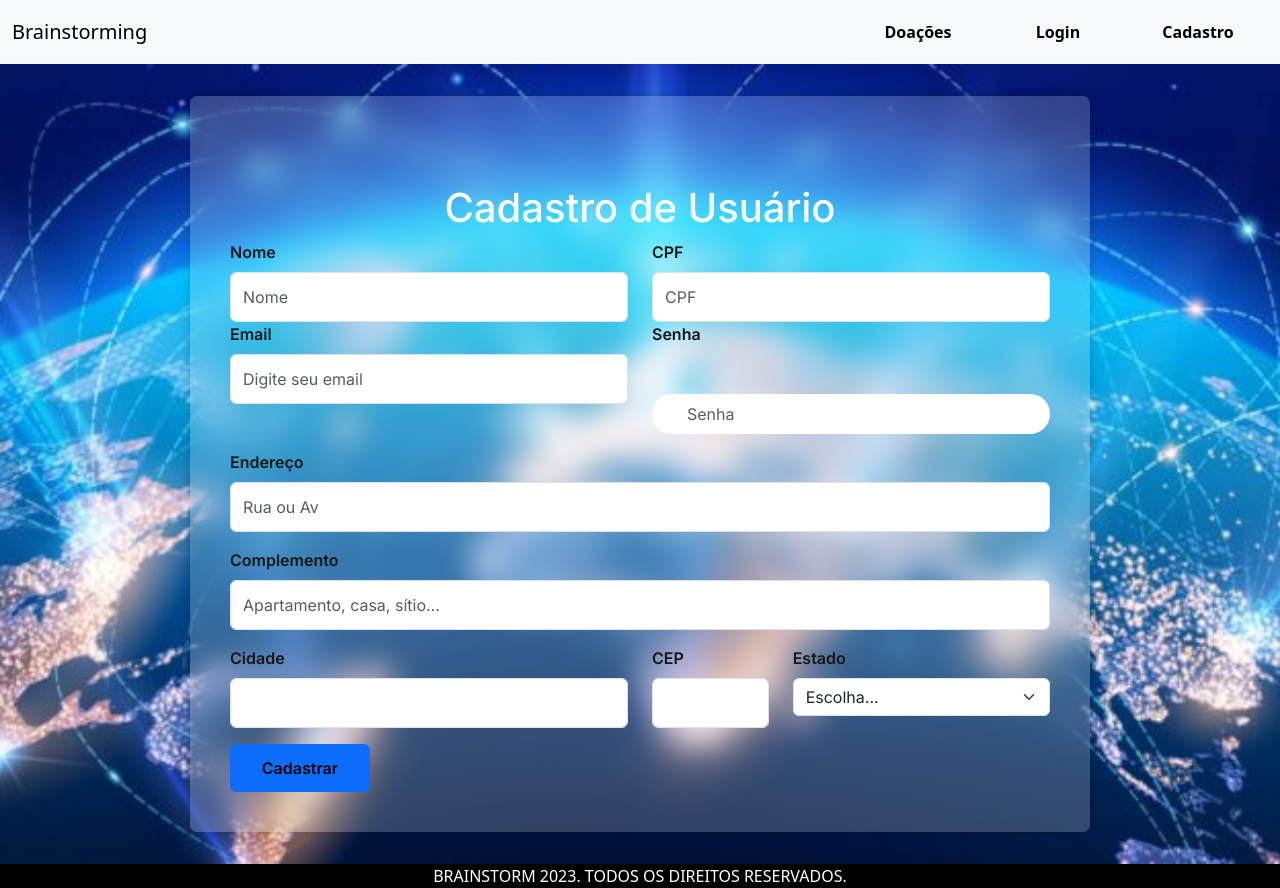
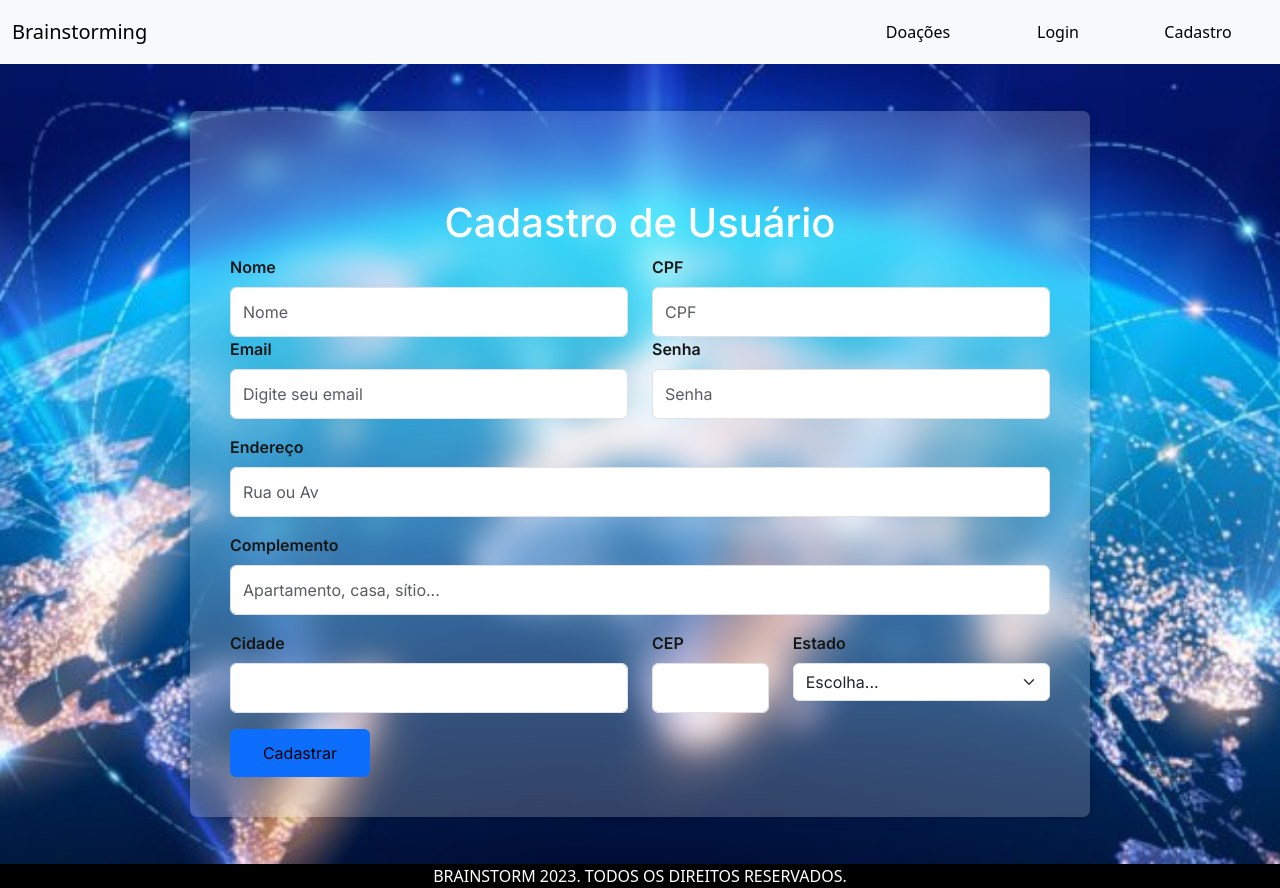
Before and after one commit to EliasAraujoDev/projetoCursoRedes, a PHP site: page /views/cadastro.php in a window 1280 px wide. Run offline with PHP 8.4, Linux system fonts and the light colour scheme.

Commit message:
renan correçoes cadastro e login

```diff
--- a/css/cadastroUser.css
+++ b/css/cadastroUser.css
@@ -53,7 +53,7 @@ h1{
   padding: 12px; /* Increased padding */
   color: #000000;
   font-size: 16px; /* Increased font size */
-  font-weight: 600;
+  font-weight: none;
   border: none !important;
   transition: all linear 160ms;
   cursor: pointer;
@@ -63,3 +63,8 @@ h1{
   transform: scale(1.05);
 /*   background-color: #3a3a3a;
  */}
+
+.input-group{
+  margin-top: none;
+  padding: none;
+}
--- a/css/index.css
+++ b/css/index.css
@@ -125,11 +125,9 @@
 
 
 #index input[type="text"], input[type="password"] {
-  border: none;
-  margin-top: 40px;
-  border-radius: 60px;
-  padding: 8px 0 8px 35px;
-  outline: none;
+/*   margin-top: 40px;    estava afetyando o campo senha no cadastro*/
+/*   padding: 8px 0 8px 35px;
+ */  outline: none;
   width: 100%;
 }
 
--- a/views/cadastro.php
+++ b/views/cadastro.php
@@ -7,7 +7,7 @@ require_once $_SERVER['DOCUMENT_ROOT'] . '/projetocursoredes/templates/cabecalho
 </head>
 
 
-    <div id="cadastro">
+<div id="cadastro">
 
     <div class="container form-container">
         <form class="w-100" id="userForm">
@@ -28,9 +28,7 @@ require_once $_SERVER['DOCUMENT_ROOT'] . '/projetocursoredes/templates/cabecalho
                 </div>
                 <div class="col-md-6">
                     <label for="inputPassword4" class="form-label">Senha</label>
-                    <div class="input-group">
-                        <input type="password" class="form-control" id="inputPassword4" placeholder="Senha" required>
-                    </div>
+                    <input type="password" class="form-control" id="inputPassword4" placeholder="Senha" required>
                 </div>
             </div>
 
```
